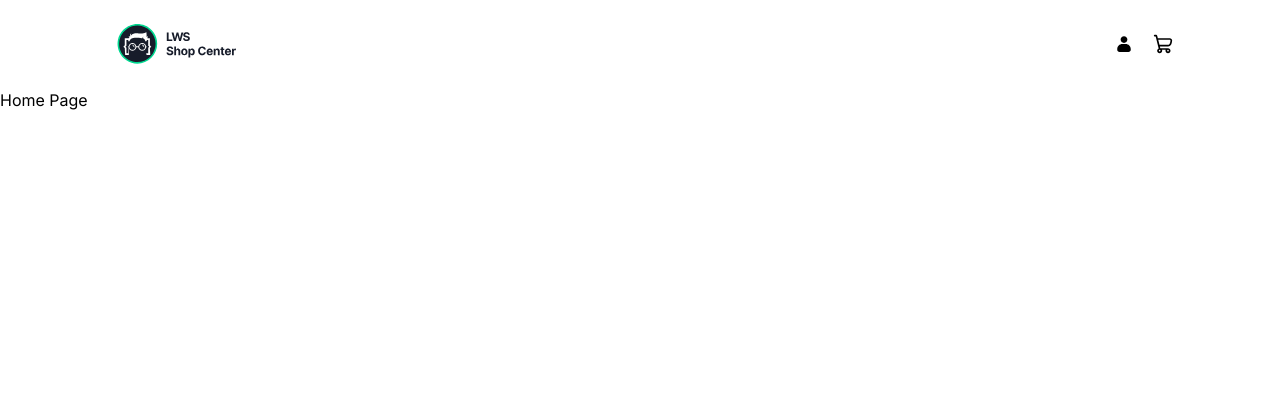
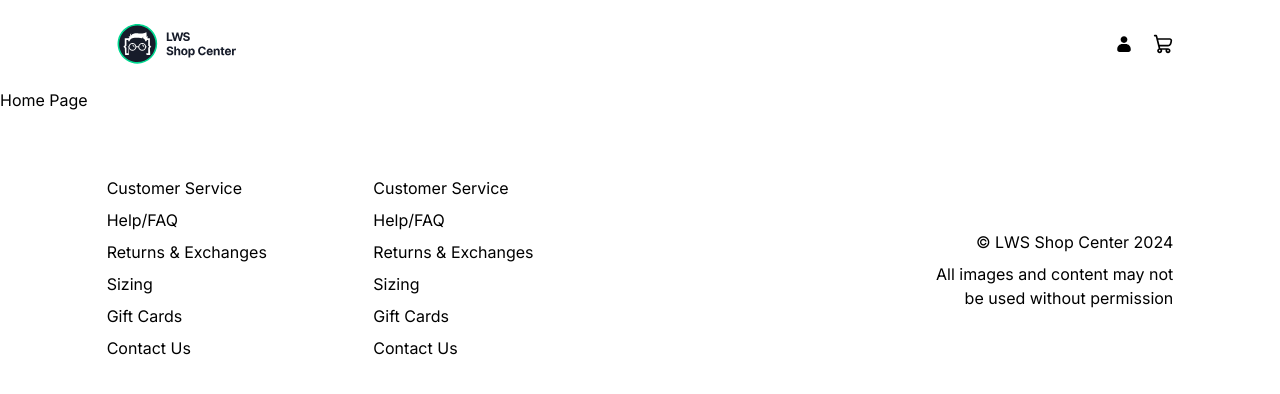
Before and after one commit to 21MoududAhammed/Shop-Center, a Next.js app: page / in a window 1280 px wide. Shown: the top 394 px of the page. Built offline with nearby package versions, Linux system fonts and the light colour scheme.

Commit message:
Footer added to the layout

```diff
--- /dev/null
+++ b/app/components/Footer.jsx
@@ -0,0 +1,34 @@
+export default function Footer() {
+  return (
+    <footer className="w-11/12 lg:w-10/12 max-w-7xl mx-auto flex flex-wrap items-center justify-between py-10 lg:py-16">
+      <div className="w-6/12 lg:w-3/12">
+        <p>Customer Service</p>
+        <button className="block mt-2">Help/FAQ</button>
+        <button className="block mt-2">Returns &amp; Exchanges</button>
+        <button className="block mt-2">Sizing</button>
+        <button className="block mt-2">Gift Cards</button>
+        <button className="block mt-2">Contact Us</button>
+      </div>
+      <div className="w-6/12 lg:w-3/12">
+        <p>Customer Service</p>
+        <button className="block mt-2">Help/FAQ</button>
+        <button className="block mt-2">Returns &amp; Exchanges</button>
+        <button className="block mt-2">Sizing</button>
+        <button className="block mt-2">Gift Cards</button>
+        <button className="block mt-2">Contact Us</button>
+      </div>
+      <div className="w-full lg:w-6/12 mt-10 lg:mt-1">
+        <div className="flex justify-end items-center gap-5">
+          <div className="lg:w-[250px]">
+            <span className="block text-center lg:text-right">
+              © LWS Shop Center 2024
+            </span>
+            <p className="text-center lg:text-right mt-2">
+              All images and content may not be used without permission
+            </p>
+          </div>
+        </div>
+      </div>
+    </footer>
+  );
+}
--- a/app/layout.js
+++ b/app/layout.js
@@ -1,6 +1,7 @@
 import { Inter } from "next/font/google";
 import "./globals.css";
 import Nav from "./components/Nav";
+import Footer from "./components/Footer";
 
 const inter = Inter({ subsets: ["latin"] });
 
@@ -15,6 +16,7 @@
       <body className={inter.className}>
         <Nav />
         {children}
+        <Footer/>
       </body>
     </html>
   );
```
